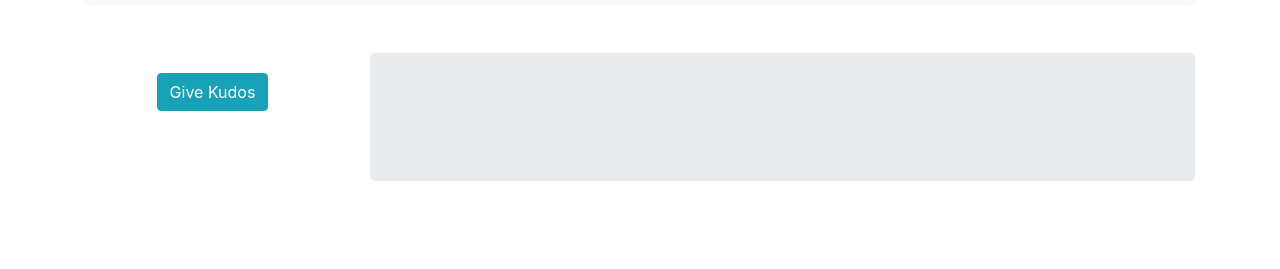
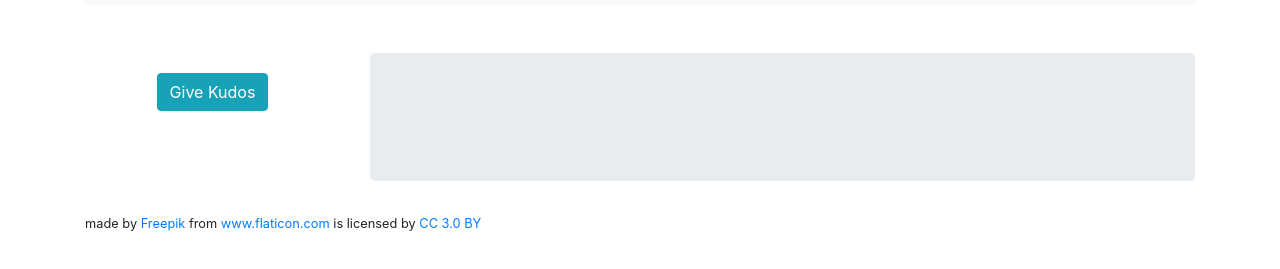
Before and after one commit to makikovaughan/Tiny-Improvements, a website: page public/index.html in a window 1280 px wide. Shown: the part 213-482 px from the top of the page. Drawn offline with nearby package versions, Linux system fonts and the light colour scheme; no server answers.

Commit message:
Updated the homepage

```diff
--- a/public/index.html
+++ b/public/index.html
@@ -66,7 +66,14 @@
     </div>
 
     <footer>
-
+        <div class="container">
+            <div class="h6">
+                <small>made by <a href="http://www.freepik.com" title="Freepik">Freepik</a> from <a href="https://www.flaticon.com/"
+                        title="Flaticon">www.flaticon.com</a> is licensed by <a href="http://creativecommons.org/licenses/by/3.0/"
+                        title="Creative Commons BY 3.0" target="_blank">CC
+                        3.0 BY</a></small>
+            </div>
+        </div>
     </footer>
 
     <!-- Modal -->
@@ -102,7 +109,7 @@
                             </div>
                             <div class="col-12 col-md-3">
                                 <select class="custom-select btn btn-info" id="toSelect">
-                                   <!--Dynamically creates-->
+                                    <!--Dynamically creates-->
                                 </select>
                             </div>
                         </div>
```
Also changed, not shown: 1 other file.
